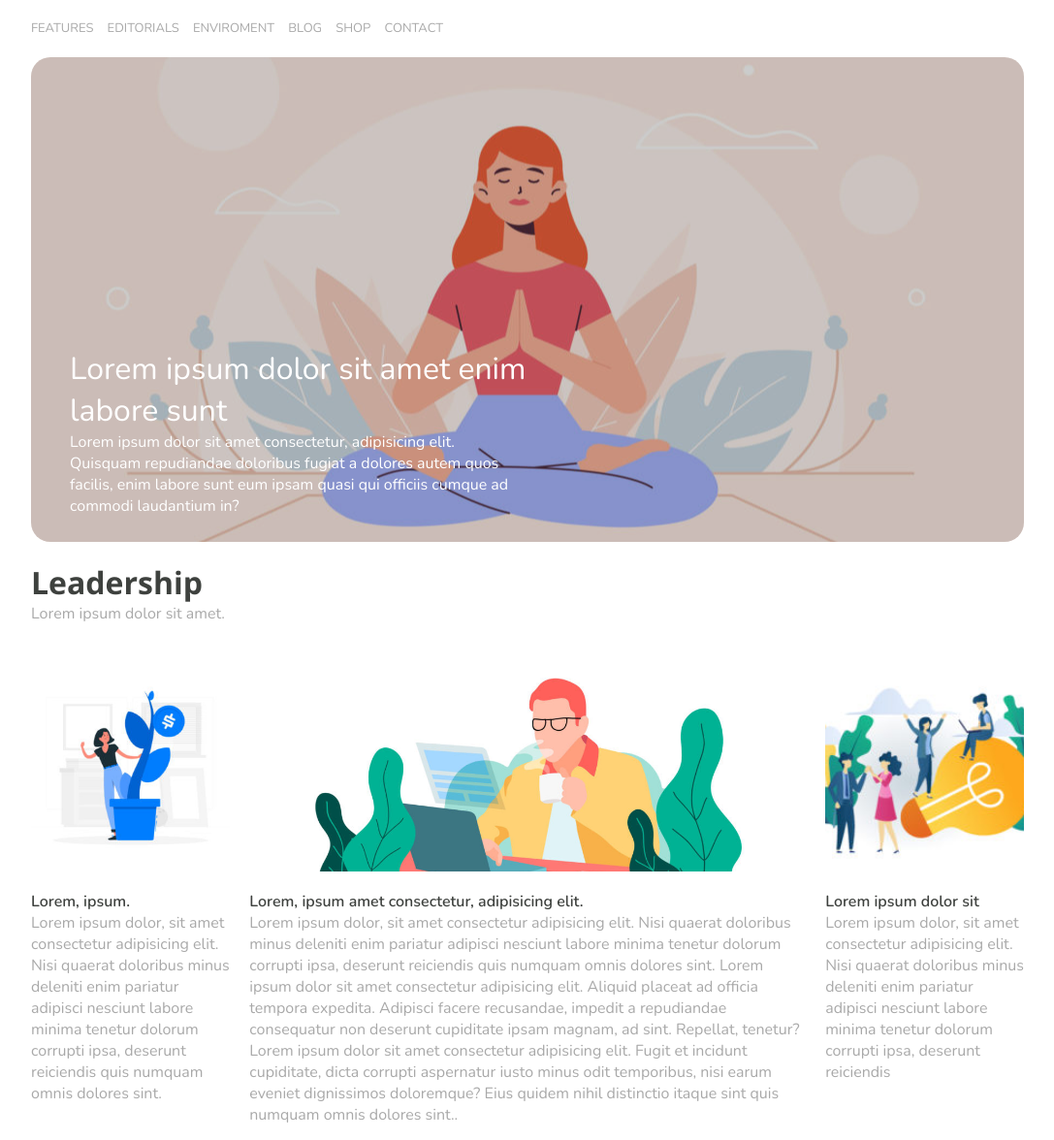
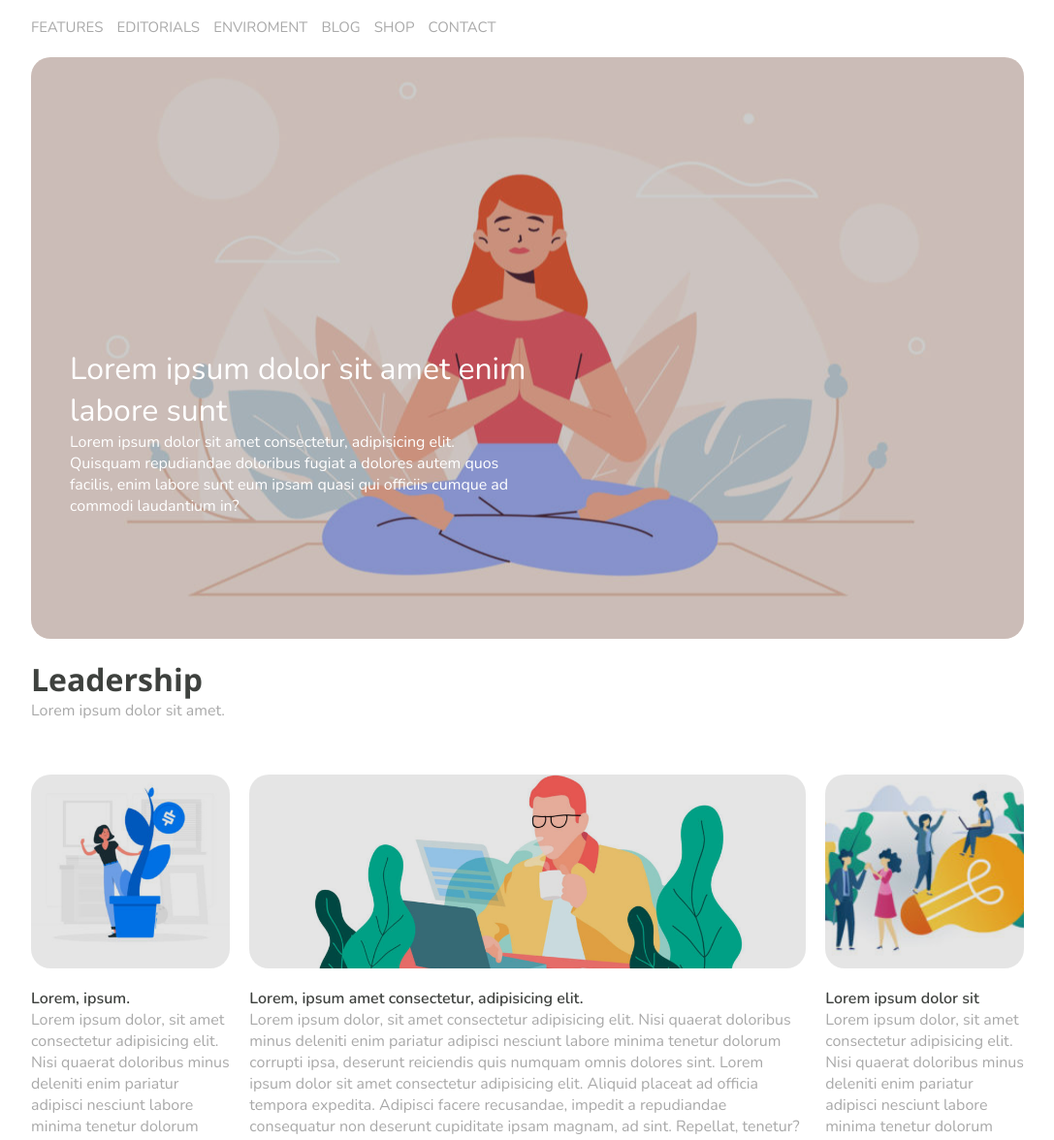
Before and after one commit to leitongchen/htmlcss-wp, a plain HTML site: page index.html in a window 1280 px wide. Shown: the part 73-1249 px from the top of the page at 97% size, without its empty margins (96-1183 px from the left). Drawn offline with nearby package versions, Linux system fonts and the light colour scheme.

Commit message:
added img via css and overlay effect

```diff
--- a/index.html
+++ b/index.html
@@ -28,7 +28,7 @@
             </ul>
         </nav>
         <section id="hero">
-            <div class="t-white overlay">
+            <div class="t-white overlay-hero">
                 <h2 class="t-white">Lorem ipsum dolor sit amet enim labore sunt</h2>
                 <p class="t-white">Lorem ipsum dolor sit amet consectetur, adipisicing elit. Quisquam repudiandae doloribus fugiat a dolores autem quos facilis, enim labore sunt eum ipsam quasi qui officiis cumque ad commodi laudantium in?</p>
             </div>
@@ -40,21 +40,24 @@
             </div>
             <aside class="f-left">
                 <div class="section-img">
-                    <img src="img/img-1.jpg" alt="illustration money plant">
+                    <div class="overlay"></div>
+                    <!-- <img src="img/img-1.jpg" alt="illustration money plant"> -->
                 </div>
                 <h6 class="t-dark">Lorem, ipsum.</h6>
                 <p class="t-gray">Lorem ipsum dolor, sit amet consectetur adipisicing elit. Nisi quaerat doloribus minus deleniti enim pariatur adipisci nesciunt labore minima tenetur dolorum corrupti ipsa, deserunt reiciendis quis numquam omnis dolores sint.</p>
             </aside>
             <article class="col-central f-left">
                 <div class="section-img">
-                    <img src="img/banner-2.jpg" alt="illustration money plant">
+                    <div class="overlay"></div>
+                    <!-- <img src="img/banner-2.jpg" alt="illustration money plant"> -->
                 </div>
                 <h6 class="t-dark">Lorem, ipsum amet consectetur, adipisicing elit.</h6>
                 <p class="t-gray">Lorem ipsum dolor, sit amet consectetur adipisicing elit. Nisi quaerat doloribus minus deleniti enim pariatur adipisci nesciunt labore minima tenetur dolorum corrupti ipsa, deserunt reiciendis quis numquam omnis dolores sint. Lorem ipsum dolor sit amet consectetur adipisicing elit. Aliquid placeat ad officia tempora expedita. Adipisci facere recusandae, impedit a repudiandae consequatur non deserunt cupiditate ipsam magnam, ad sint. Repellat, tenetur?Lorem ipsum dolor sit amet consectetur adipisicing elit. Fugit et incidunt cupiditate, dicta corrupti aspernatur iusto minus odit temporibus, nisi earum eveniet dignissimos doloremque? Eius quidem nihil distinctio itaque sint quis numquam omnis dolores sint..</p>
             </article>
             <aside class="f-left">
                 <div class="section-img">
-                    <img src="img/img-3.jpg" alt="illustration people and lamp">
+                    <div class="overlay"></div>
+                    <!-- <img src="img/img-3.jpg" alt="illustration people and lamp"> -->
                 </div>
                 <h6 class="t-dark">Lorem ipsum dolor sit</h6>
                 <p class="t-gray">Lorem ipsum dolor, sit amet consectetur adipisicing elit. Nisi quaerat doloribus minus deleniti enim pariatur adipisci nesciunt labore minima tenetur dolorum corrupti ipsa, deserunt reiciendis</p>
--- a/style.css
+++ b/style.css
@@ -44,8 +44,8 @@ body {
     line-height: 100px;
 }
 
-/* overlay hero */
-.overlay {
+/* overlay */
+.overlay-hero {
     height: 100%;
     background-color: rgba(0, 0, 0, 0.2);
 
@@ -53,6 +53,12 @@ body {
 
     border-radius: 20px;
     overflow:scroll;
+}
+.overlay {
+    height: 100%;
+    width: 100%;
+    background-color: rgba(0, 0, 0, 0.1);
+    border-radius: 20px;
 }
 
 header {
@@ -74,7 +80,7 @@ header #logo {
     display: inline-block;
     text-transform: uppercase;
 
-    font-size: 13px;
+    font-size: 15px;
 
     margin-right: 10px;
 }
@@ -90,11 +96,13 @@ header #logo {
 }
 
 section#hero {
-    height: 500px;
+    height: 600px;
     width: 100%;
 
     background-image: url(img/banner.jpg);
+    background-size: cover;
     background-position: center;
+    background-repeat: no-repeat;
 
     border-radius: 20px;
 }
@@ -132,14 +140,32 @@ section p {
     margin-bottom: 20px;
 }
 
-.section-img img {
+/* immagini nelle tre colonne */
+section .section-img:first-of-type {
+    background-size: cover;
+    background-position: center;
+}
+
+/* prima colonna */
+section aside:nth-child(2) > .section-img {
+    background-image: url(img/img-1.jpg);
+}
+/* colonna centrale */
+section article > .section-img {
+    background-image: url(img/banner-2.jpg);
+}
+/* terza colonna */
+section aside:nth-child(4) > .section-img {
+    background-image: url(img/img-3.jpg);
+}
+
+/* .section-img img {
     height: 100%;
     width: 100%;
 
     object-fit: cover;
     object-position: center;
-
-}
+} */
 
 /* altezza elementi sezione float */
 section aside, section .col-central {
```
Also changed, not shown: img/layout2.png.
